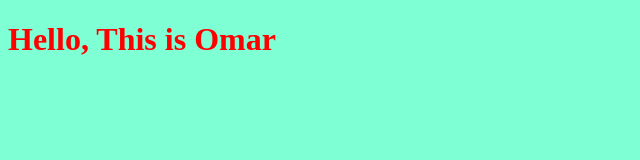
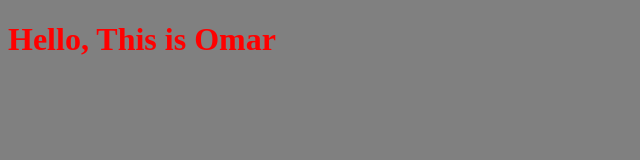
Before and after one commit to OmarHesham11/myproject, a plain HTML site: page index.html in a window 1280 px wide. Shown: the whole page, without its empty margins (0-640 px from the left). Drawn offline with Linux system fonts and the light colour scheme.

Commit message:
changing background color again

```diff
--- a/style.css
+++ b/style.css
@@ -2,5 +2,5 @@ h1{
     color:red;
 }
 body{
-    background-color: aquamarine;
+    background-color: gray;
 }
```
